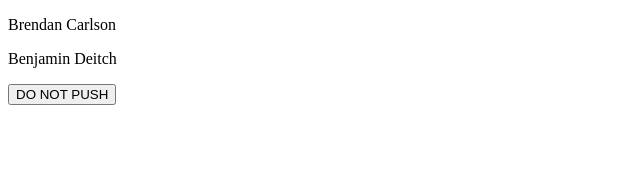
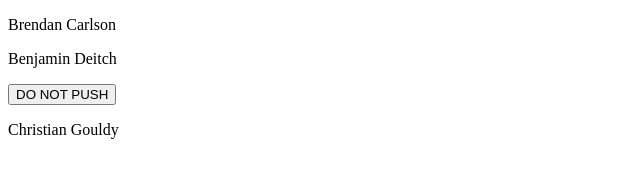
Before and after one commit to Gouldy-C/matrix-123-week-1-day-1-fork, a plain HTML site: page index.html in a window 1280 px wide. Shown: the whole page, without its empty margins (0-640 px from the left). Drawn offline with Linux system fonts and the light colour scheme.

Commit message:
added my name

```diff
--- a/index.html
+++ b/index.html
@@ -12,5 +12,7 @@
 
     <button>DO NOT PUSH</button>
 
+    <p>Christian Gouldy</p>
+
   </body>
 </html>
```
